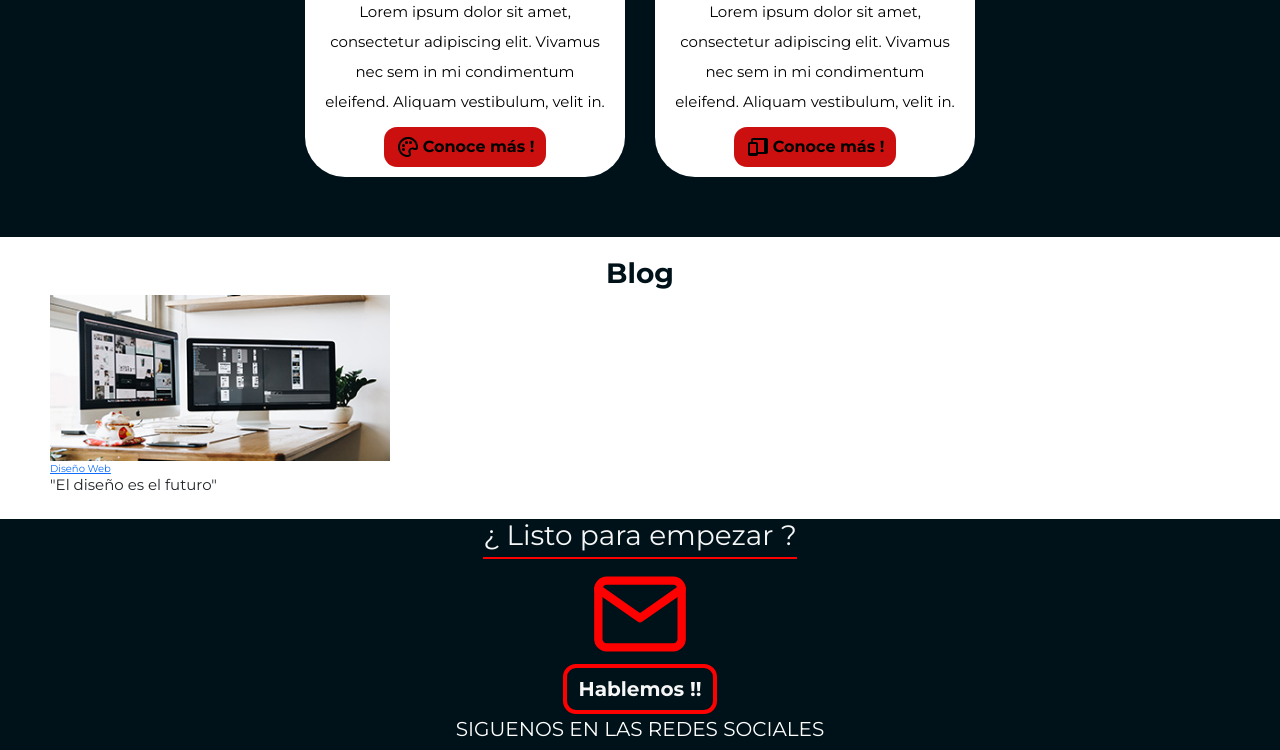
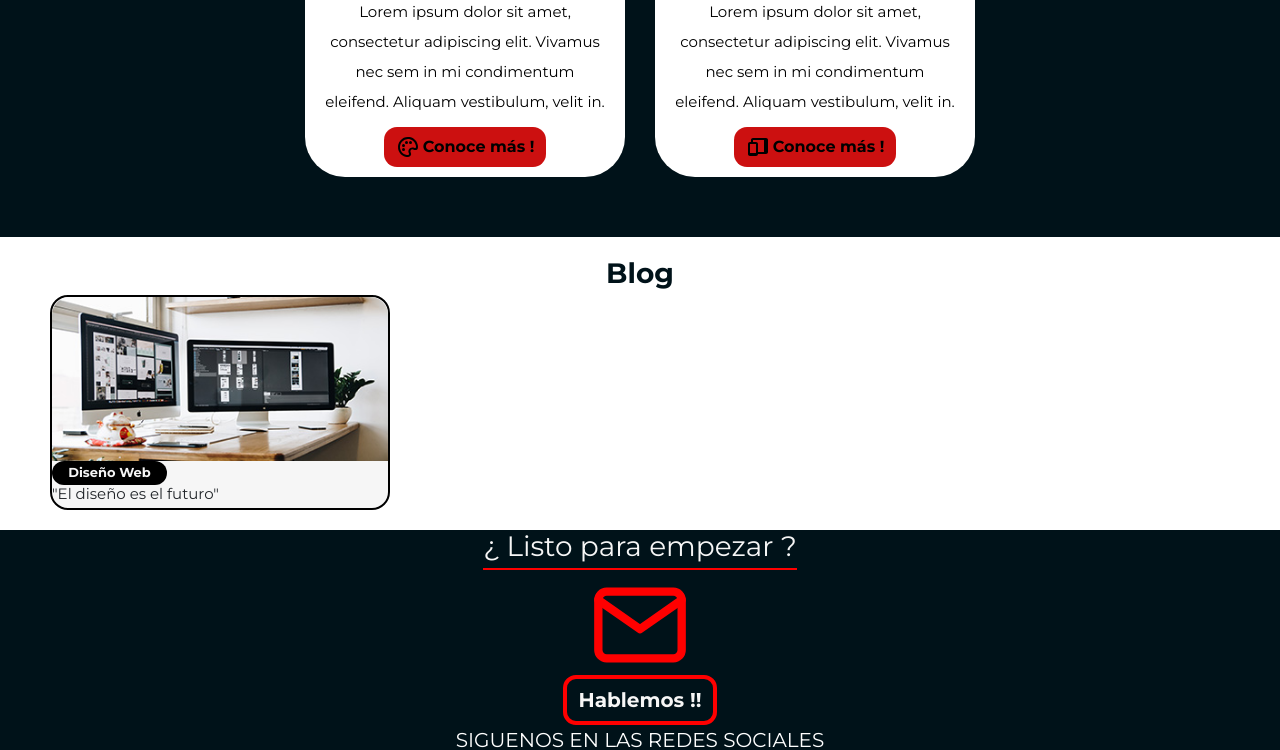
Before and after one commit to Sebastian-Espiritu/proyecto-final, a website: page index.html in a window 1280 px wide. Shown: the part 907-1657 px from the top of the page. Drawn offline with nearby package versions, Linux system fonts and the light colour scheme.

Commit message:
haciendo blog.boton

```diff
--- a/index.html
+++ b/index.html
@@ -94,8 +94,8 @@
 
         <div class="cont_blog">
             <img class="cont_blog--img" src="./img/img-blog-btn.jpg" alt="diseño web">
-            <a href="#">Diseño Web</a>
-            <h3 class="tm_15">"El diseño es el futuro"</h3>
+            <a class="cont_blog--btn" href="#">Diseño Web</a>
+            <h3 class="tm_15 cont_blog--titulo">"El diseño es el futuro"</h3>
         </div>
     </section>
 
--- a/scss/style.scss
+++ b/scss/style.scss
@@ -318,17 +318,32 @@ a.boton_blue {
     text-align: center;
 }
 .cont_blog {
-    display: flex;
+    background-color: $blanco--opaco;
+    display: inline-flex;
     flex-direction: column;
     margin-left: 30px;
     width: 34rem;
+    transition: all 300ms;
+    border: 2px solid #000;
+    border-radius: 18px;
+    cursor: pointer;
+}
+.cont_blog:hover {
+    transform: scale(1.09);
 }
 .cont_blog--img {
     width: 100%;
-    transition: all 300ms;
+    border-top-left-radius: 18px;
+    border-top-right-radius: 18px;
 }
-.cont_blog--img:hover {
-    transform: scale(1.09);
+.cont_blog--btn {
+    text-decoration: none;
+    width: 11.5rem;
+    height: 2.4rem;
+    font-weight: 600;
+    @include boton(0px, $rojo--opaco);
+    background-color: #000;
+    font-size: 1.3rem;
 }
 /*SECCION DE Contacto*/
 .contacto h2 {
```
Also changed, not shown: css/style.css.
